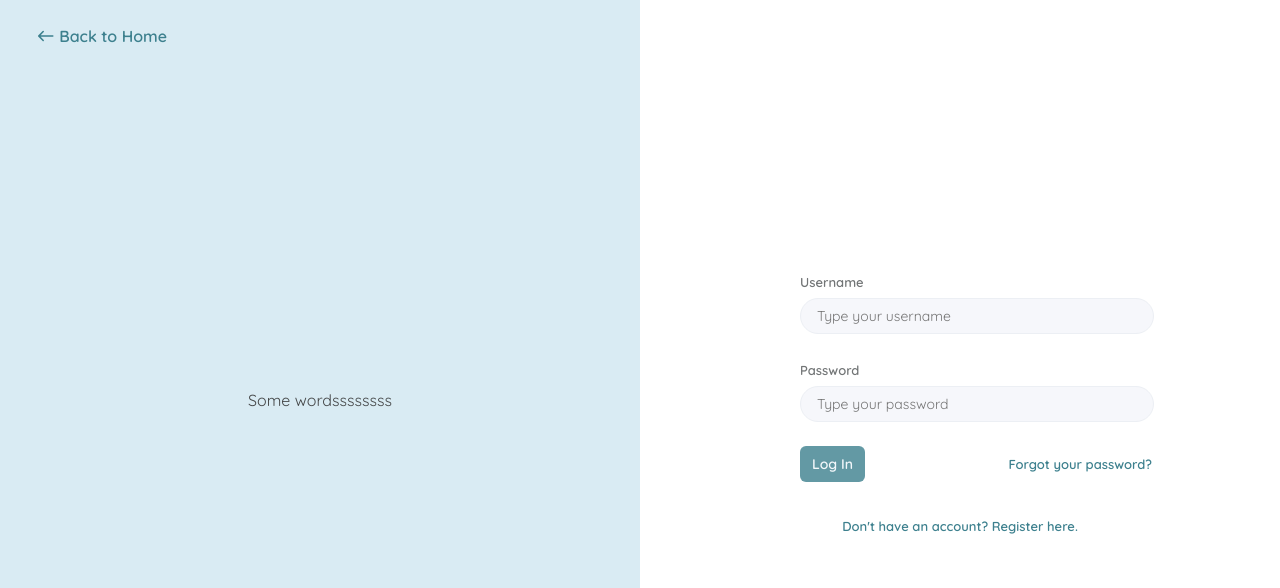
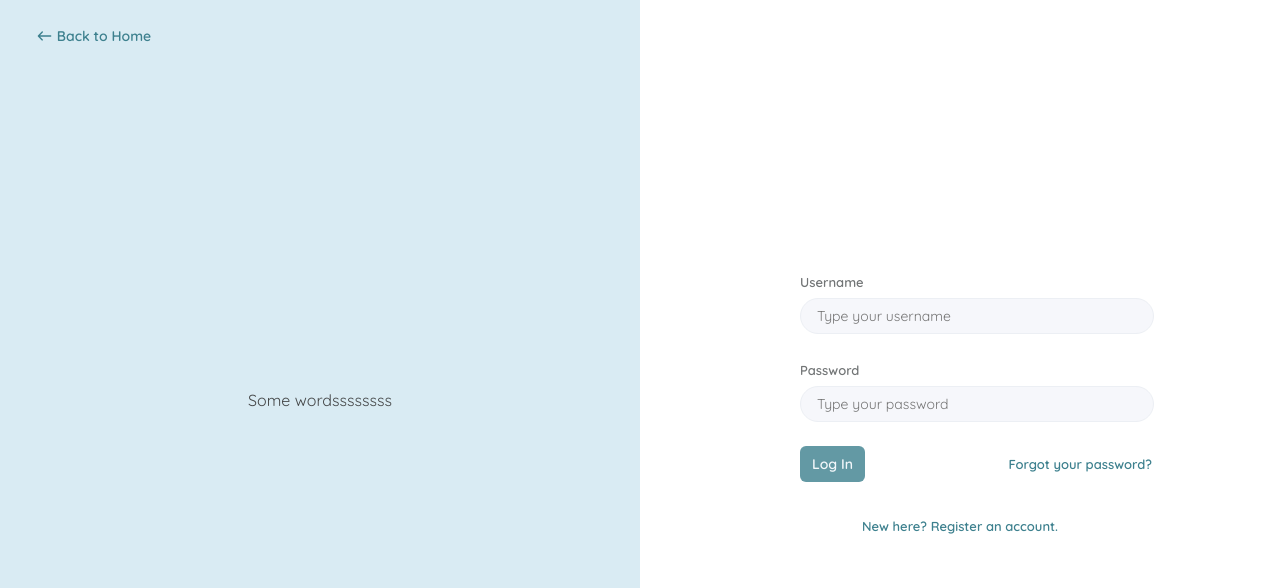
Before and after one commit to AimeeHa/Flashcards, a React (Vite) app in the folder flashcard-react/: page /login in a window 1280 px wide. Shown: the top 588 px of the page. Built offline with nearby package versions, Linux system fonts and the light colour scheme.

Commit message:
separated form input div & back home button for reusage

```diff
--- /dev/null
+++ b/flashcard-react/src/BackHomeButton.css
@@ -0,0 +1,26 @@
+.back-to-home {
+  position: absolute;
+  top: 24px;
+  left: 36px;
+  display: flex;
+  justify-content: center;
+  gap: 4px;
+  cursor: pointer;
+  color: #3d808e;
+  font-weight: 600;
+  font-size: 14px;
+}
+
+.back-to-home a {
+  text-decoration: none;
+  color: #3d808e;
+}
+
+#back-arrow {
+  transition: ease 250ms;
+}
+
+.back-to-home:hover #back-arrow {
+  transform: translateX(-8px);
+  cursor: pointer;
+}
--- /dev/null
+++ b/flashcard-react/src/BackHomeButton.tsx
@@ -0,0 +1,13 @@
+import WestRoundedIcon from '@mui/icons-material/WestRounded';
+import './BackHomeButton.css';
+
+export default function BackHomeButton() {
+  return (
+    <div className="back-to-home">
+      <div id="back-arrow">
+        <WestRoundedIcon style={{ width: '0.7em' }} />
+      </div>
+      <a href="/">Back to Home</a>
+    </div>
+  );
+}
--- /dev/null
+++ b/flashcard-react/src/InputRow.tsx
@@ -0,0 +1,22 @@
+import './InputRow.css';
+
+function InputRow({
+  id,
+  label,
+  placeholder,
+  type,
+}: {
+  id: string;
+  label: string;
+  placeholder: string;
+  type: string;
+}) {
+  return (
+    <div className="input-row">
+      <label htmlFor={id}>{label}</label>
+      <input type={type} id={id} placeholder={placeholder} />
+    </div>
+  );
+}
+
+export default InputRow;
--- a/flashcard-react/src/Login.css
+++ b/flashcard-react/src/Login.css
@@ -36,39 +36,11 @@
   border-right: #e6f1f6;
 }
 
+/* right side */
 .right {
   flex-direction: column;
 }
 
-/* left side */
-.back-to-home {
-  position: absolute;
-  top: 24px;
-  left: 36px;
-  display: flex;
-  justify-content: center;
-  gap: 4px;
-  cursor: pointer;
-  color: #3d808e;
-  font-weight: 600;
-  font-size: 16px;
-}
-
-.back-to-home a {
-  text-decoration: none;
-  color: #3d808e;
-}
-
-#back-arrow {
-  transition: ease 250ms;
-}
-
-.back-to-home:hover #back-arrow {
-  transform: translateX(-8px);
-  cursor: pointer;
-}
-
-/* right side */
 .login-form {
   display: flex;
   flex-direction: column;
@@ -77,22 +49,19 @@
   padding: 8px 0px;
 }
 
-.username,
-.password {
+.input-row {
   display: flex;
   flex-direction: column;
   gap: 4px;
 }
 
-.username label,
-.password label {
+.input-row label {
   font-size: 13px;
   font-weight: 550;
   color: #727576;
 }
 
-.username input,
-.password input {
+.input-row input {
   width: 100%;
 }
 
--- a/flashcard-react/src/Login.tsx
+++ b/flashcard-react/src/Login.tsx
@@ -1,39 +1,30 @@
 import './Login.css';
 import './Button.css';
-import './FormInput.css';
-import WestRoundedIcon from '@mui/icons-material/WestRounded';
+import InputRow from './InputRow';
+import BackHomeButton from './BackHomeButton';
 
 function Login() {
   return (
     <>
       <div id="login-page">
         <div className="left">
-          <div className="back-to-home">
-            <div id="back-arrow">
-              <WestRoundedIcon style={{ width: '0.8em' }} />
-            </div>
-            <a href="/">Back to Home</a>
-          </div>
+          <BackHomeButton />
           <div>Some wordssssssss</div>
         </div>
         <div className="right">
           <form className="login-form">
-            <div className="username">
-              <label htmlFor="username">Username</label>
-              <input
-                type="text"
-                id="username"
-                placeholder="Type your username"
-              />
-            </div>
-            <div className="password">
-              <label htmlFor="password">Password</label>
-              <input
-                type="password"
-                id="password"
-                placeholder="Type your password"
-              />
-            </div>
+            <InputRow
+              id="username"
+              label="Username"
+              placeholder="Type your username"
+              type="text"
+            />
+            <InputRow
+              id="password"
+              label="Password"
+              placeholder="Type your password"
+              type="password"
+            />
             <div className="login-button">
               <button className="blue-button">Log In</button>
               <div className="link-to-others">
@@ -41,8 +32,11 @@ function Login() {
               </div>
             </div>
           </form>
-          <div className="link-to-others">
-            <a href="/register">Don't have an account? Register here.</a>
+          <div
+            className="link-to-others"
+            style={{ width: '50%', textAlign: 'center' }}
+          >
+            <a href="/register">New here? Register an account.</a>
           </div>
         </div>
       </div>
```
Also changed, not shown: flashcard-react/src/InputRow.css (renamed from flashcard-react/src/FormInput.css).
